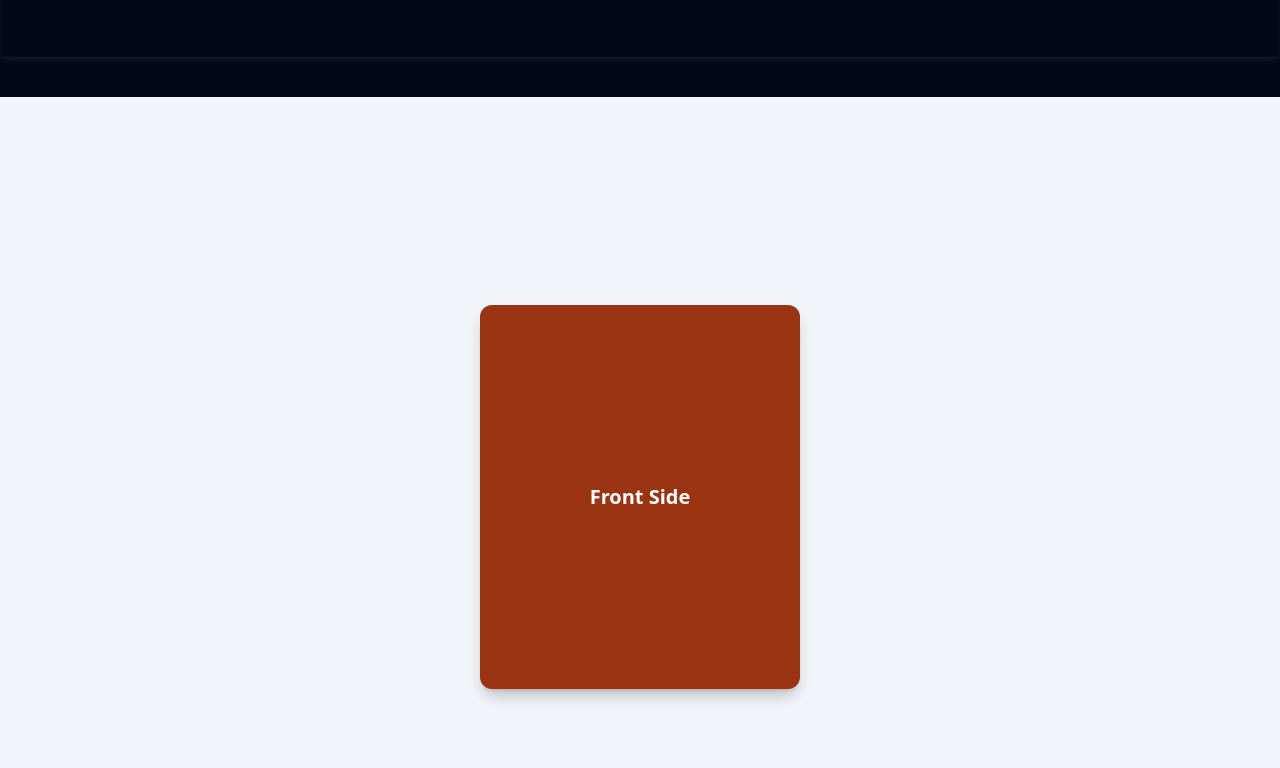
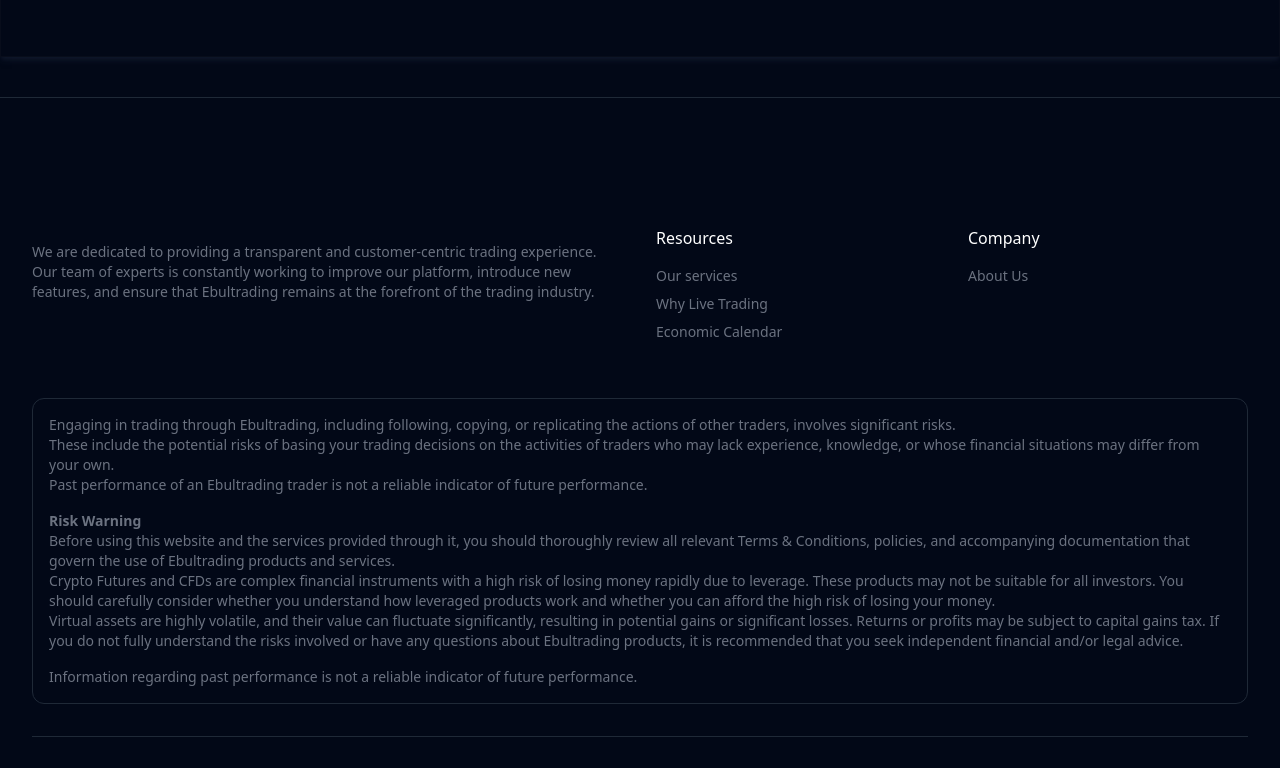
Before and after one commit to ichie-benjamin/livetrader_homepage, a React (Vite) app: page / in a window 1280 px wide. Shown: the part 7112-7880 px from the top of the page. Built offline with nearby package versions, Linux system fonts and the light colour scheme.

Commit message:
updated about page

```diff
--- a/src/page/about.tsx
+++ b/src/page/about.tsx
@@ -1157,23 +1157,6 @@
         </div>
       </section>
 
-      <section>
-        <div className="flex min-h-screen items-center justify-center bg-slate-100">
-          <div className="group h-96 w-80 [perspective:1500px]">
-            <div className="relative h-full w-full rounded-xl shadow-lg transition-transform duration-700 [transform-style:preserve-3d] group-hover:[transform:rotateY(180deg)]">
-              {/* Front side of the card  */}
-              <div className="absolute inset-0 h-full w-full rounded-xl bg-orange-800 shadow-lg flex items-center justify-center [backface-visibility:hidden]">
-                <p className="text-white font-bold text-xl">Front Side</p>
-              </div>
-
-              {/* Back side of the card */}
-              <div className="absolute inset-0 h-full w-full rounded-xl bg-green-800 shadow-lg flex items-center justify-center [transform:rotateY(180deg)] [backface-visibility:hidden]">
-                <p className="text-white font-bold text-xl">Back Side</p>
-              </div>
-            </div>
-          </div>
-        </div>
-      </section>
     </div>
   );
 };
```
